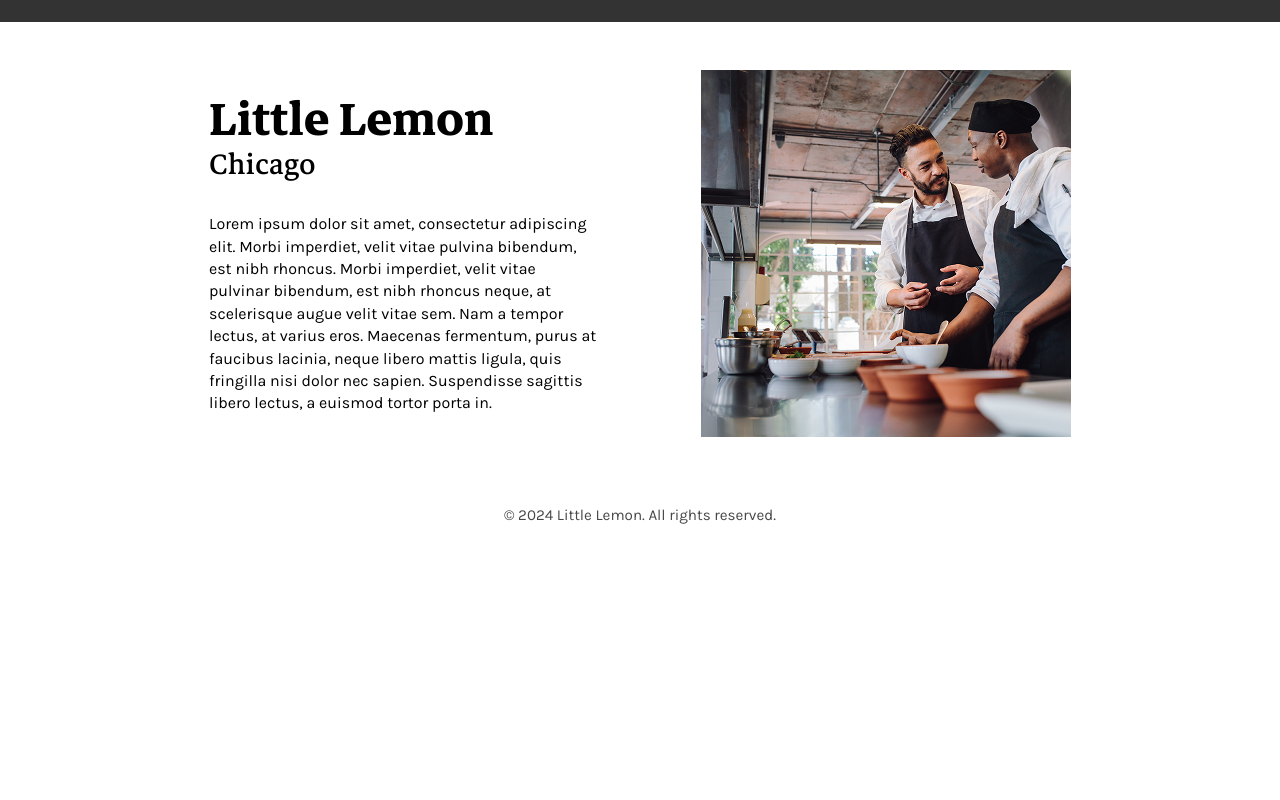
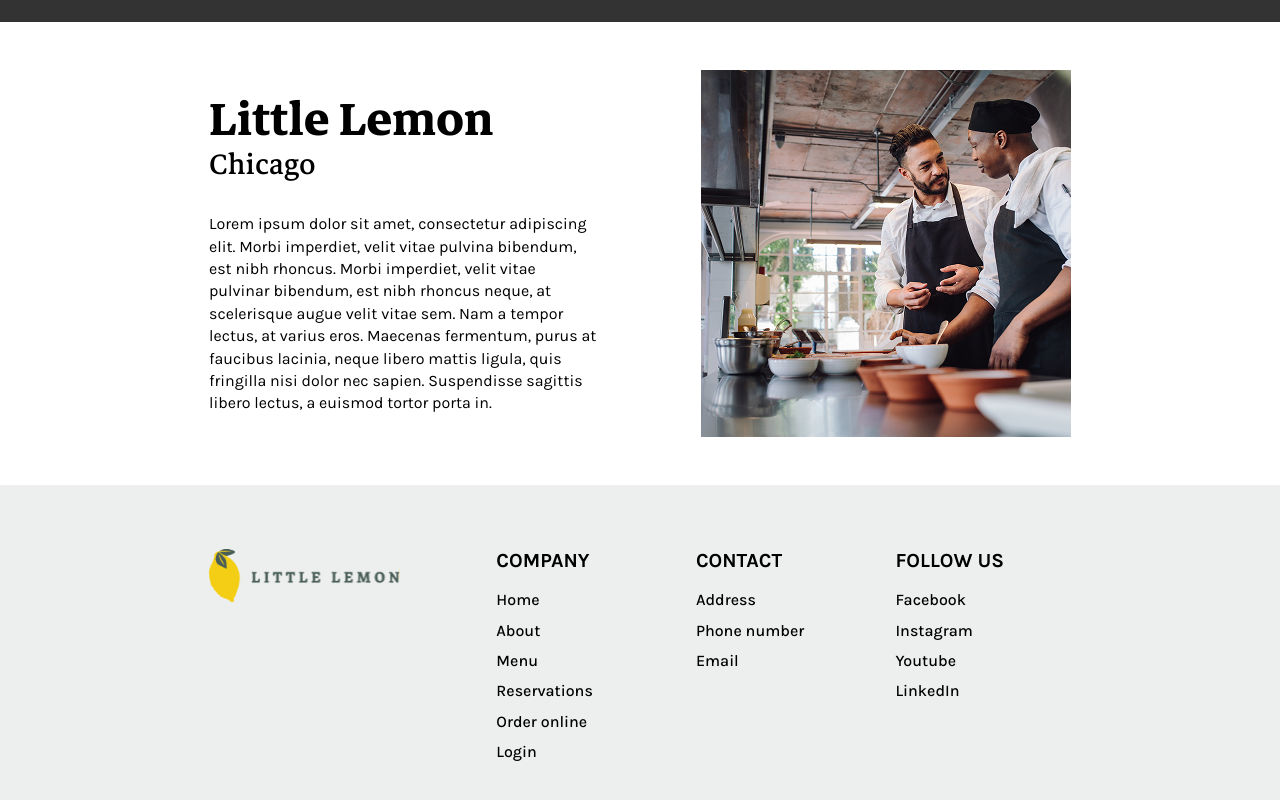
Before and after one commit to cinbrefe/meta-fed-project, a React (Create React App) app: page / in a window 1280 px wide. Shown: the part 1810-2610 px from the top of the page. Before the commit the page ends 2357 px from the top, so only its background shows below. Built offline with nearby package versions, Linux system fonts and the light colour scheme.

Commit message:
Build footer and share navigation links

```diff
--- a/src/components/layout/Footer/Footer.css
+++ b/src/components/layout/Footer/Footer.css
@@ -1,17 +1,60 @@
 .site-footer {
-	background: var(--color-primary-dark);
-	color: var(--color-text-strong);
-	padding: var(--spacing-md);
-	text-align: center;
+	background-color: var(--color-surface-muted);
+	padding-block: var(--spacing-2xl);
 }
 
-@media (min-width: 576px) {
+@media (min-width: 768px) {
 	.site-footer {
-		padding: 1.25rem var(--spacing-lg);
+		padding-block: var(--spacing-3xl);
 	}
 }
 
-.site-footer__text {
-	font-size: 0.95rem;
-	opacity: 0.9;
+/* Mobile: logo on top, then Company | Contact, then Follow us. Desktop: logo + 3 columns */
+.site-footer__inner {
+	display: grid;
+	gap: var(--spacing-xl) var(--spacing-lg);
+	grid-template-columns: repeat(2, minmax(0, 1fr));
 }
+
+@media (min-width: 768px) {
+	.site-footer__inner {
+		grid-template-columns: minmax(0, 1.5fr) repeat(3, minmax(0, 1fr));
+	}
+}
+
+.site-footer__logo {
+	grid-column: 1 / -1;
+}
+
+@media (min-width: 768px) {
+	.site-footer__logo {
+		grid-column: auto;
+	}
+}
+
+.site-footer__column {
+	font-style: normal; /* <address> is italic by default */
+}
+
+.site-footer__title {
+	font-family: var(--font-family-body);
+	font-size: var(--font-size-lg);
+	line-height: var(--line-height-tight);
+	margin-block-end: var(--spacing-md);
+	text-transform: uppercase;
+}
+
+.site-footer__list {
+	display: grid;
+	gap: var(--spacing-sm);
+}
+
+.site-footer__link {
+	color: var(--color-text);
+	font-weight: var(--font-weight-medium);
+}
+
+.site-footer__link:hover,
+.site-footer__link:focus-visible {
+	text-decoration: underline;
+}
--- a/src/components/layout/Footer/Footer.jsx
+++ b/src/components/layout/Footer/Footer.jsx
@@ -1,11 +1,45 @@
+import { contactLinks, siteLinks, socialLinks } from '../../../data/navigation';
+import logo from '../../../assets/images/svg/logo-little-lemon.svg';
+
 import './Footer.css';
 
-function Footer() {
+const companyLinks = [{ label: 'Home', href: '#top' }, ...siteLinks];
+
+function FooterLinks({ links }) {
+	return (
+		<ul className="site-footer__list">
+			{links.map(({ label, href }) => (
+				<li key={label}>
+					<a className="site-footer__link" href={href}>
+						{label}
+					</a>
+				</li>
+			))}
+		</ul>
+	);
+}
+
+export default function Footer() {
 	return (
 		<footer className="site-footer">
-			<p className="site-footer__text">&copy; 2024 Little Lemon. All rights reserved.</p>
+			<div className="container site-footer__inner">
+				<img className="site-footer__logo" src={logo} alt="Little Lemon" width="191" height="53" loading="lazy" />
+
+				<nav className="site-footer__column" aria-labelledby="footer-company">
+					<h2 className="site-footer__title" id="footer-company">Company</h2>
+					<FooterLinks links={companyLinks} />
+				</nav>
+
+				<address className="site-footer__column">
+					<h2 className="site-footer__title">Contact</h2>
+					<FooterLinks links={contactLinks} />
+				</address>
+
+				<nav className="site-footer__column" aria-labelledby="footer-social">
+					<h2 className="site-footer__title" id="footer-social">Follow us</h2>
+					<FooterLinks links={socialLinks} />
+				</nav>
+			</div>
 		</footer>
 	);
 }
-
-export default Footer;
--- a/src/components/layout/Nav/Nav.jsx
+++ b/src/components/layout/Nav/Nav.jsx
@@ -1,14 +1,8 @@
 import { useRef, useState } from 'react';
 
+import { siteLinks } from '../../../data/navigation';
+
 import './Nav.css';
-
-const navItems = [
-	{ label: 'About', href: '#about' },
-	{ label: 'Menu', href: '#menu' },
-	{ label: 'Reservation', href: '#reservation' },
-	{ label: 'Order Online', href: '#order' },
-	{ label: 'Login', href: '#login' },
-];
 
 export default function Nav() {
 	const [isOpen, setIsOpen] = useState(false);
@@ -44,7 +38,7 @@ export default function Nav() {
 				id="primary-navigation"
 				className={`main-nav__list${isOpen ? ' main-nav__list--open' : ''}`}
 			>
-				{navItems.map(({ label, href }) => (
+				{siteLinks.map(({ label, href }) => (
 					<li key={label} className="main-nav__item">
 						<a href={href} className="main-nav__link" onClick={() => setIsOpen(false)}>
 							{label}
--- /dev/null
+++ b/src/data/navigation.js
@@ -0,0 +1,23 @@
+// Placeholders (#top) until the real pages and accounts exist
+
+// Shared by the header nav and the footer's Company column
+export const siteLinks = [
+	{ label: 'About', href: '#about' },
+	{ label: 'Menu', href: '#menu' },
+	{ label: 'Reservations', href: '#top' },
+	{ label: 'Order online', href: '#top' },
+	{ label: 'Login', href: '#top' },
+];
+
+export const contactLinks = [
+	{ label: 'Address', href: '#top' },
+	{ label: 'Phone number', href: '#top' },
+	{ label: 'Email', href: '#top' },
+];
+
+export const socialLinks = [
+	{ label: 'Facebook', href: '#top' },
+	{ label: 'Instagram', href: '#top' },
+	{ label: 'Youtube', href: '#top' },
+	{ label: 'LinkedIn', href: '#top' },
+];
```
